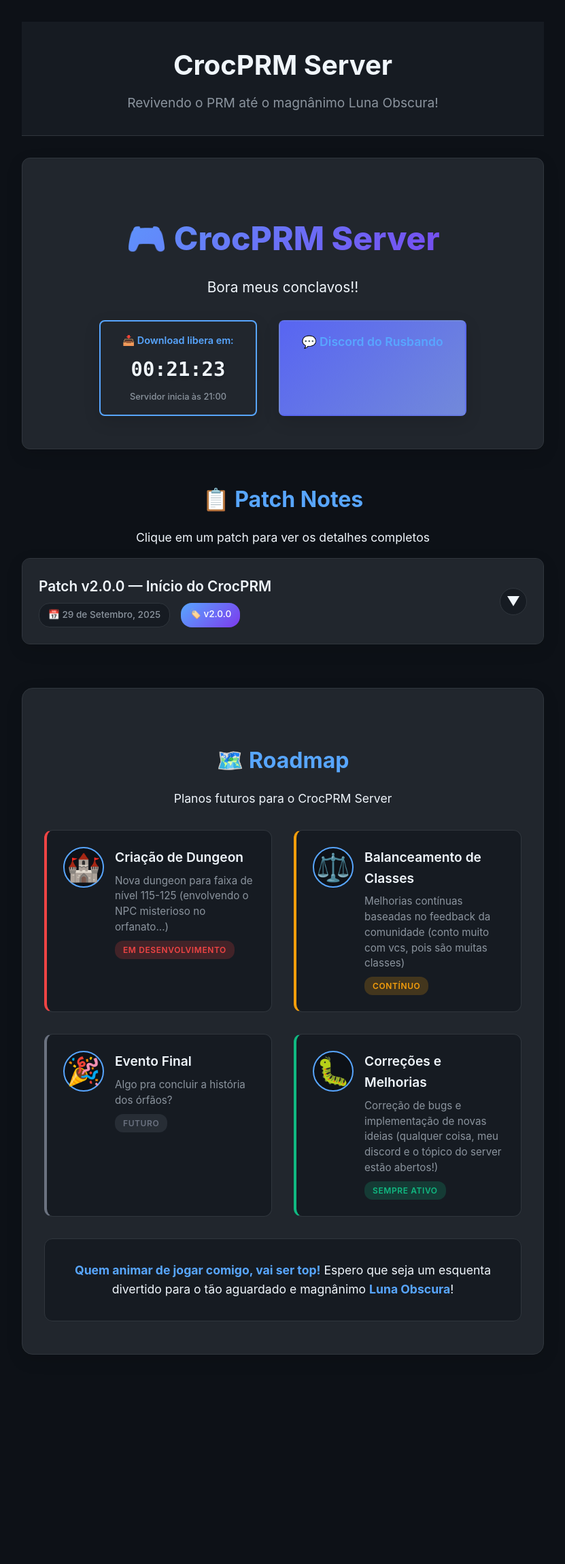
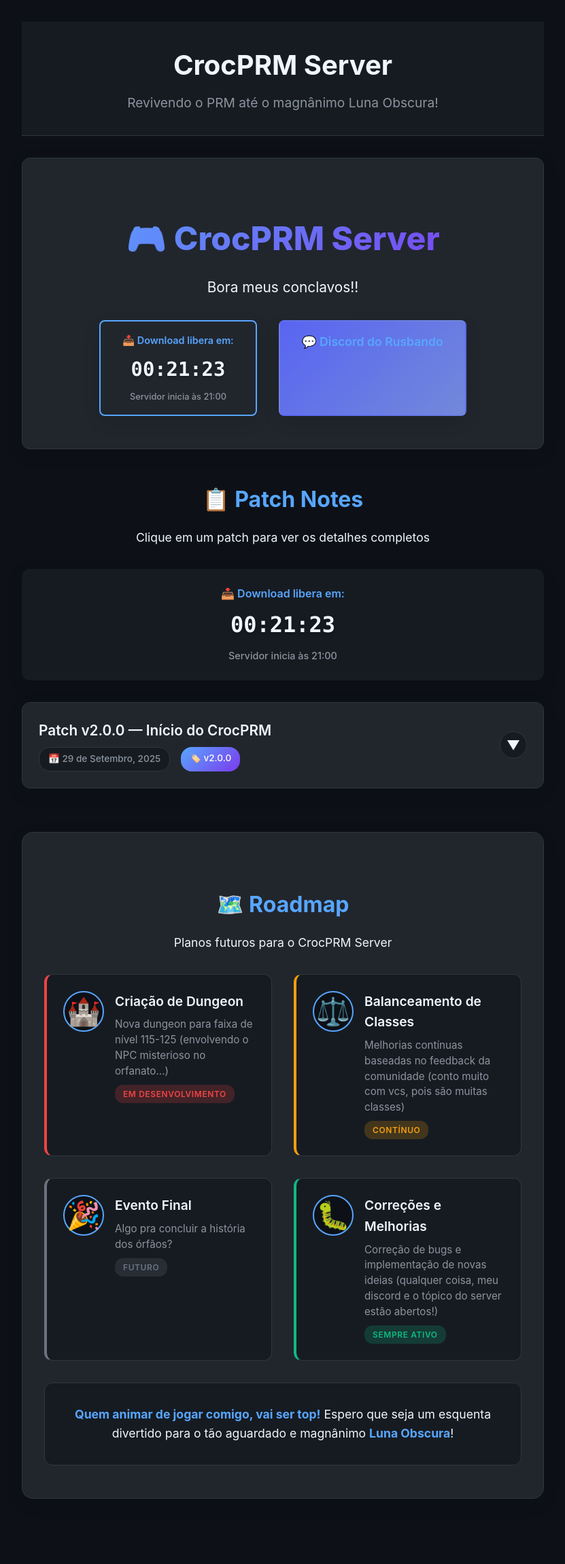
Before and after one commit to Concs93/CrocPRMsite, a Jekyll site: the page built from index.md, in a window 1280 px wide. Shown: the whole page at 68% size, without its empty margins (224-1055 px from the left). Built offline with Jekyll 4.4.1, drawn with Linux system fonts in a browser that asks for light colours; before the commit the page ends 2089 px from its top, so only the background shows below that.

Commit message:
countdown no patchnotes

```diff
--- a/_layouts/default.html
+++ b/_layouts/default.html
@@ -216,6 +216,39 @@
             font-size: 0.8rem;
             font-weight: 500;
             text-align: center;
+        }
+
+        /* Patches Countdown */
+        .patches-countdown {
+            background: var(--bg-secondary);
+            border: 1px solid var(--border-color);
+            border-radius: 12px;
+            padding: 1.5rem;
+            margin: 2rem 0;
+            text-align: center;
+            box-shadow: var(--shadow);
+        }
+
+        .patches-countdown .countdown-text {
+            color: var(--accent-primary) !important;
+            font-weight: 600;
+            font-size: 1rem;
+            margin-bottom: 0.5rem;
+        }
+
+        .patches-countdown .countdown-timer {
+            color: var(--text-primary) !important;
+            font-size: 2rem;
+            font-weight: 700;
+            font-family: 'Monaco', 'Consolas', monospace;
+            margin-bottom: 0.5rem;
+            text-shadow: 0 2px 4px rgba(0, 0, 0, 0.3);
+        }
+
+        .patches-countdown .countdown-subtitle {
+            color: var(--text-secondary) !important;
+            font-size: 0.9rem;
+            font-weight: 500;
         }
 
         /* Garantir que o texto dos botões seja sempre branco */
--- a/_layouts/home.html
+++ b/_layouts/home.html
@@ -25,6 +25,13 @@
 <div class="patches-section">
     <h2>📋 Patch Notes</h2>
     <p class="section-description">Clique em um patch para ver os detalhes completos</p>
+
+    <!-- Countdown também na seção de patches -->
+    <div class="patches-countdown">
+        <div class="countdown-text">📥 Download libera em:</div>
+        <div class="countdown-timer" id="countdownTimer2">--:--:--</div>
+        <div class="countdown-subtitle">Servidor inicia às 21:00</div>
+    </div>
 
     <div class="patches-list">
         <div class="patch-item" onclick="togglePatch('patch-v2-0-0')">
```
Also changed, not shown: other parts of _layouts/home.html (+7 -1 lines).
